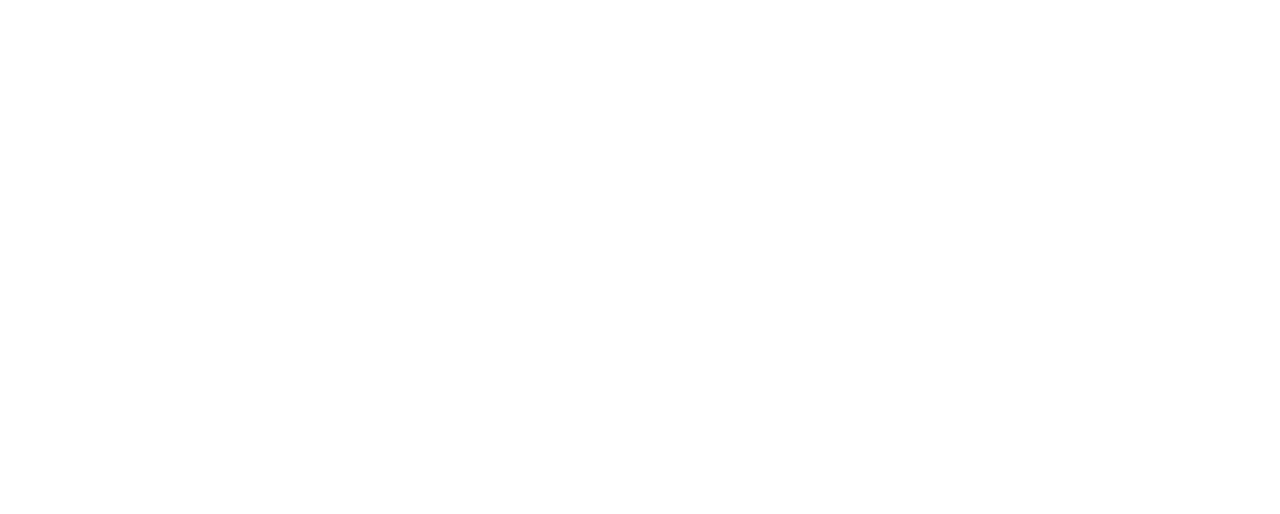
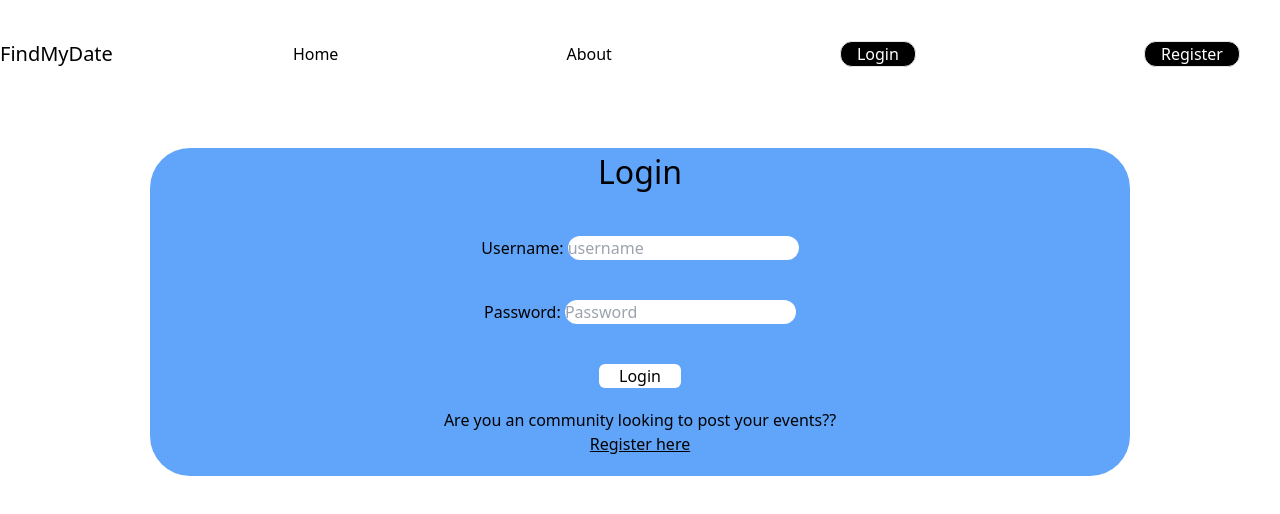
Before and after one commit to trulyPranav/EveListener, a React (Vite) app in the folder event-lister/: page /login in a window 1280 px wide. Before the commit this address had no page. Shown: the top 514 px of the page. Built offline with nearby package versions, Linux system fonts and the light colour scheme.

Commit message:
Added Login Register AuthProvider Routes

```diff
--- a/event-lister/package.json
+++ b/event-lister/package.json
@@ -17,7 +17,7 @@
     "react-icons": "^5.0.1",
     "react-modal": "^3.16.1",
     "react-model": "^4.3.1",
-    "react-router-dom": "^6.22.3",
+    "react-router-dom": "^6.23.1",
     "tailwind-scrollbar-hide": "^1.1.7"
   },
   "devDependencies": {
--- a/event-lister/src/App.jsx
+++ b/event-lister/src/App.jsx
@@ -1,5 +1,4 @@
 import React from 'react'
-import Home from './pages/Home'
 import Layout from './layout/Layout'
 
 function App() {
--- a/event-lister/src/components/Hero.jsx
+++ b/event-lister/src/components/Hero.jsx
@@ -10,7 +10,7 @@
           <form>
           <input type='textbox' placeholder='Search events' className='border rounded-xl px-5'/>
           <div className="relative">
-          <IconContext.Provider value={{ color: "rgb(130,144,220)", className: "mx-[40em] translate-y-[-20px] translate-x-[22px]" }}>
+          <IconContext.Provider value={{ color: "rgb(130,144,220)", className: "mx-[40em] translate-y-[-20px] translate-x-[22px] flex" }}>
                 <div>
                   <FaSearch />
                 </div>
--- /dev/null
+++ b/event-lister/src/components/LoginCard.jsx
@@ -0,0 +1,32 @@
+import React from 'react'
+import { useState, useRef, useEffect } from 'react'
+import { Link } from 'react-router-dom'
+
+const LoginCard = () => {
+
+  return (
+    <>
+      <div className="text-center my-[80px] bg-blue-400 flex flex-col mx-[150px] rounded-[40px]">
+        <h1 className="text-[2em] mb-10">Login</h1>
+      <form>
+        <div className="block mb-10">
+        <label htmlFor="username" className=''>Username: </label>
+        <input type="text" name="username" placeholder='username' className='rounded-xl'/>
+        </div>
+        <div className="block">
+        <label htmlFor="username">Password: </label>
+        <input type="password" name="username" placeholder='Password' className='rounded-xl'/>
+        </div>
+        <div className="block mt-10">
+          <button className="bg-white px-5 rounded-md">Login</button>
+        </div>
+        <div className="text-black mt-5">Are you an community looking to post your events??</div>
+        <Link to='/register'><div className='underline mb-5'>Register here</div></Link>
+      </form>
+
+      </div>
+    </>
+  )
+}
+
+export default LoginCard
--- a/event-lister/src/components/Navbar.jsx
+++ b/event-lister/src/components/Navbar.jsx
@@ -1,4 +1,5 @@
 import React from 'react'
+import { Link } from 'react-router-dom'
 
 const Navbar = () => {
   return (
@@ -9,11 +10,9 @@
             <h1 className='mr-10 mt-10 text-xl'>FindMyDate</h1>
             <div className='container mx-10 flex pl-[100px] items-center justify-between mt-10'>
             <a>Home</a>
-            <a>Events</a>
             <a>About</a>
-            <a>Contact Us</a>
-            <button className='border bg-black text-white px-4 rounded-xl'>Login</button>
-            <button className='border bg-black text-white px-4 rounded-xl'>Register</button>
+            <Link to ='/login'><button className='border bg-black text-white px-4 rounded-xl'>Login</button></Link>
+            <Link to = '/register'><button className='border bg-black text-white px-4 rounded-xl'>Register</button></Link>
             </div>
             </div>
         </nav>
--- /dev/null
+++ b/event-lister/src/components/RegisterCard.jsx
@@ -0,0 +1,13 @@
+import React from 'react'
+import Navbar from './Navbar'
+
+const RegisterCard = () => {
+  return (
+    <>
+    <Navbar/>
+    <p>Hello</p>
+    </>
+  )
+}
+
+export default RegisterCard
--- /dev/null
+++ b/event-lister/src/context/AuthContext.jsx
@@ -0,0 +1,38 @@
+import { createContext, useEffect, useContext, useReducer } from "react";
+
+const initialState = {
+  id : null,
+  name : null
+};
+
+export const authContext = createContext(initialState);
+
+const authReducer = (state, action) => {
+  switch(action.type){
+    case 'LOGIN_START':
+        return{
+            id: null,
+            name : null
+        };
+    case 'LOGIN_SUCCESS':
+        return{
+            id : action.payload.id,
+            name : action.payload.name
+        };
+    case 'LOGOUT':
+        return{
+            id: null,
+            name : null
+        };
+    default:
+        return state;
+
+  }
+};
+
+export const authContextProvider = ({children}) => {
+    const [state, dispatch] = useReducer(authReducer, initialState);
+    return <authContext.Provider value = {{id:state.id, name:state.name, dispatch}}>
+        {children}
+    </authContext.Provider>
+}
--- a/event-lister/src/layout/Layout.jsx
+++ b/event-lister/src/layout/Layout.jsx
@@ -1,5 +1,6 @@
 import React from 'react'
 import Routers from '../router/Routers'
+import Navbar from '../components/Navbar'
 
 const Layout = () => {
   return (
--- /dev/null
+++ b/event-lister/src/pages/Login.jsx
@@ -0,0 +1,14 @@
+import React from 'react'
+import LoginCard from '../components/LoginCard'
+import Navbar from '../components/Navbar'
+
+const Login = () => {
+  return (
+    <>
+      <Navbar/>
+      <LoginCard/>
+    </>
+  )
+}
+
+export default Login
--- /dev/null
+++ b/event-lister/src/pages/Register.jsx
@@ -0,0 +1,12 @@
+import React from 'react'
+import RegisterCard from '../components/RegisterCard'
+
+const Register = () => {
+  return (
+    <>
+      <RegisterCard/>
+    </>
+  )
+}
+
+export default Register
--- a/event-lister/src/router/Routers.jsx
+++ b/event-lister/src/router/Routers.jsx
@@ -1,12 +1,18 @@
 import React from 'react'
-import { Route, Routes } from 'react-router-dom'
+import {Route, Routes } from 'react-router-dom'
 import Home from '../pages/Home'
+import Login from '../pages/Login'
+import Navbar from '../components/Navbar'
+import Register from '../pages/Register'
+
 
 const Routers = () => {
   return (
     <>
       <Routes>
-        <Route path='/' element = {<Home/>}/>
+          <Route index element = {<Home/>}/>
+          <Route path='/login' element = {<Login/>}/>
+          <Route path='/register' element = {<Register/>}/>
       </Routes>
     </>
   )
```
Also changed, not shown: 1 other file (tests, documents, lock files or other folders).
